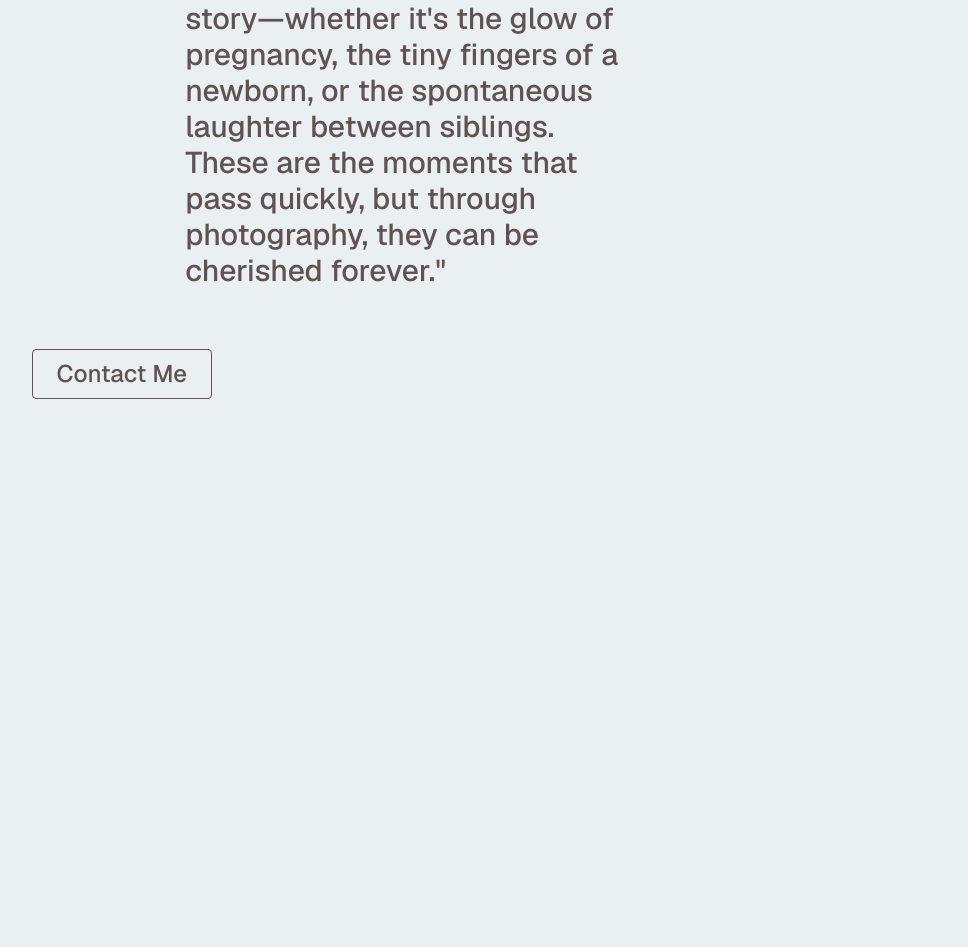
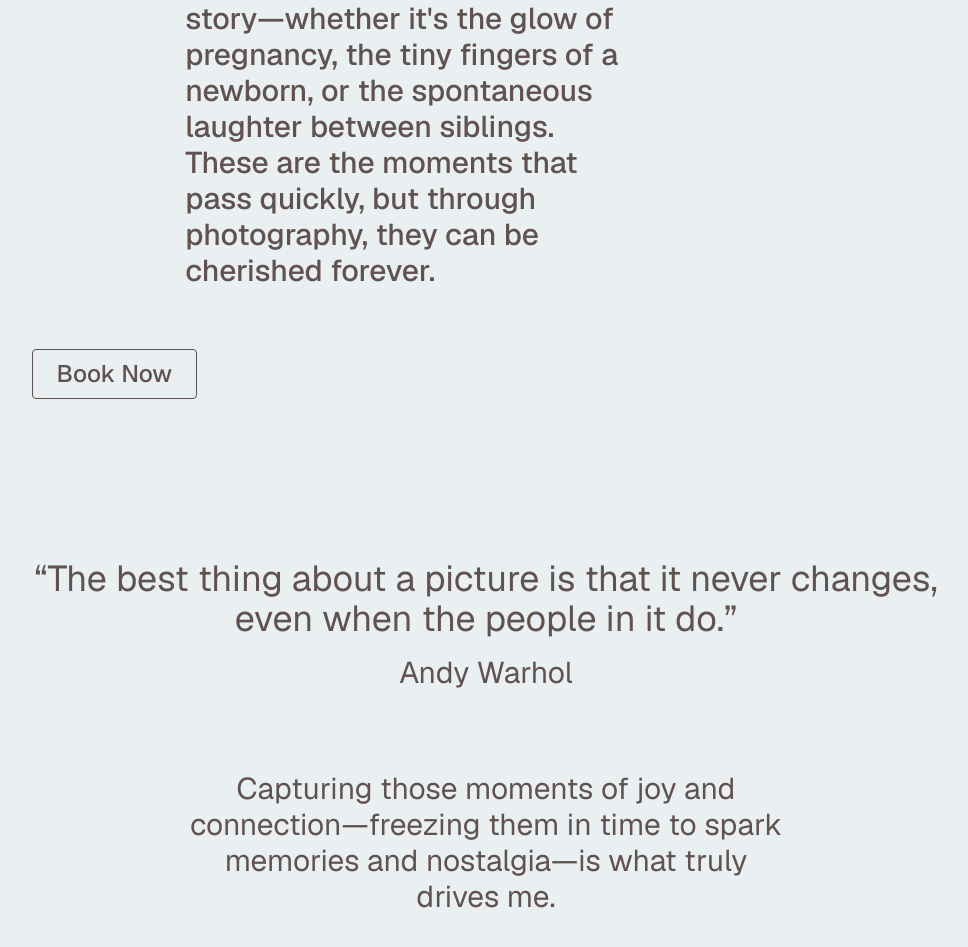
Before and after one commit to sal3190570/af-photography, a Next.js app: page / in a window 1280 px wide. Shown: the part 1703-2650 px from the top of the page, without its empty margins (154-1122 px from the left). Before the commit the page ends 2198 px from the top, so only its background shows below. Built offline with nearby package versions, Linux system fonts and the light colour scheme.

Commit message:
Home page updated

```diff
--- /dev/null
+++ b/app/components/HomePageEssenceOfPhotography.tsx
@@ -0,0 +1,25 @@
+import React from "react";
+
+export default function HomePageEssenceOfPhotography() {
+  return (
+    <>
+      <section className="relative w-full py-16 overflow-hidden">
+        <div className="flex flex-col items-center justify-center relative max-w-screen-lg mx-auto px-4 sm:px-6 lg:px-8">
+          <h3 className="text-[#615252] text-2xl md:text-3xl lg:text-4xl text-center">
+            “The best thing about a picture is that it never changes, even when
+            the people in it do.”
+          </h3>
+          <span className="text-[#615252] text-xl md:text-2xl lg:text-3xl mt-4">
+            Andy Warhol
+          </span>
+        </div>
+        <div className="flex flex-col items-center justify-center relative max-w-screen-lg mx-auto px-4 sm:px-6 lg:px-8">
+          <p className="text-[#615252] text-xl md:text-2xl lg:text-3xl mt-20 max-w-[600px] w-[75%] text-center">
+            Capturing those moments of joy and connection—freezing them in time
+            to spark memories and nostalgia—is what truly drives me.
+          </p>
+        </div>
+      </section>
+    </>
+  );
+}
--- a/app/components/HomePageIntro.tsx
+++ b/app/components/HomePageIntro.tsx
@@ -40,18 +40,18 @@ export default function HomePageIntro() {
           className="text-[#615252] font-medium text-lg w-[350px] lg:w-[450px] sm:text-xl md:text-2xl lg:text-3xl
   ml-[12vw] sm:ml-[14vw] md:ml-[16vw] lg:ml-[20vw] xl:ml-[24vw] max-w-[500px] mt-15"
         >
-          "My goal is to capture the fleeting, beautiful moments that tell your
+          My goal is to capture the fleeting, beautiful moments that tell your
           unique family story—whether it's the glow of pregnancy, the tiny
           fingers of a newborn, or the spontaneous laughter between siblings.
           These are the moments that pass quickly, but through photography, they
-          can be cherished forever."
+          can be cherished forever.
         </p>
 
         <button
           className="text-[#615252] mt-15 font-medium text-base sm:text-lg md:text-xl lg:text-2xl border border-[#615252] px-6 py-2 rounded transition hover:bg-[#615252] hover:text-white cursor-pointer
   ml-[4vw] sm:ml-[6vw] md:ml-[9vw] lg:ml-[11vw] xl:ml-[12vw] w-fit"
         >
-          Contact Me
+          Book Now
         </button>
       </div>
     </section>
--- a/app/page.tsx
+++ b/app/page.tsx
@@ -1,11 +1,13 @@
 import HomePageIntro from "./components/HomePageIntro";
 import HomePageHero from "./components/HomePageHero";
+import HomePageEssenceOfPhotography from "./components/HomePageEssenceOfPhotography";
 
 export default function Home() {
   return (
     <>
       <HomePageHero />
       <HomePageIntro />
+      <HomePageEssenceOfPhotography />
     </>
   );
 }
```
Also changed, not shown: 2 other files (tests, documents, lock files or other folders).
